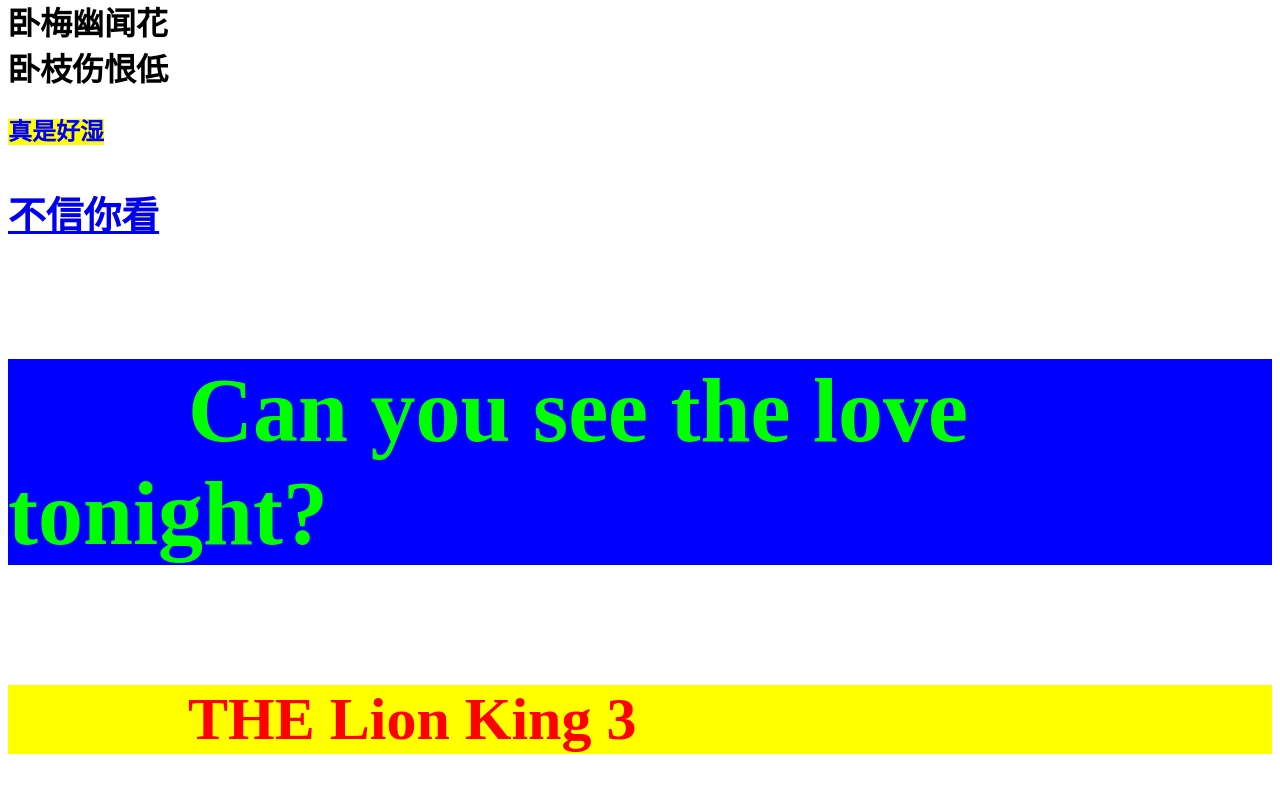
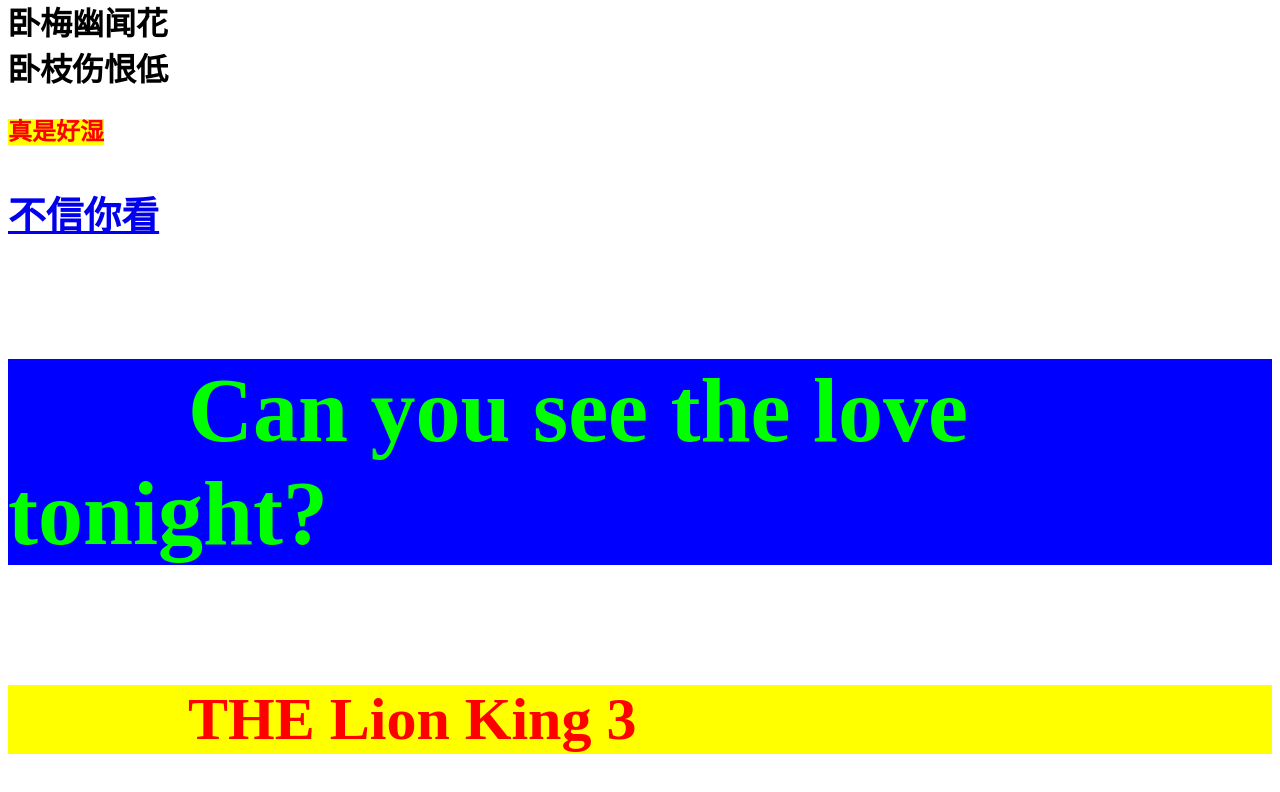
Before and after one commit to speedhawk1/speedhawk1.github.io, a plain HTML site: page index.html in a window 1280 px wide. Shown: the part 809-1601 px from the top of the page. Drawn offline with Linux system fonts and the light colour scheme.

Commit message:
update of other elements

```diff
--- a/index.html
+++ b/index.html
@@ -54,7 +54,7 @@
     <br>
     卧枝伤恨低
 </h1>
-<h2 style="color:#ff0;"><mark style="color:#00f;">真是好湿</mark></h2>
+<h2 class="blue"><mark class="red">真是好湿</mark></h2>
 <h3 style="font-size: 1cm"><a href="#稍等">不信你看</a></h3>
 <h4>
     Can you see the love tonight?
```
